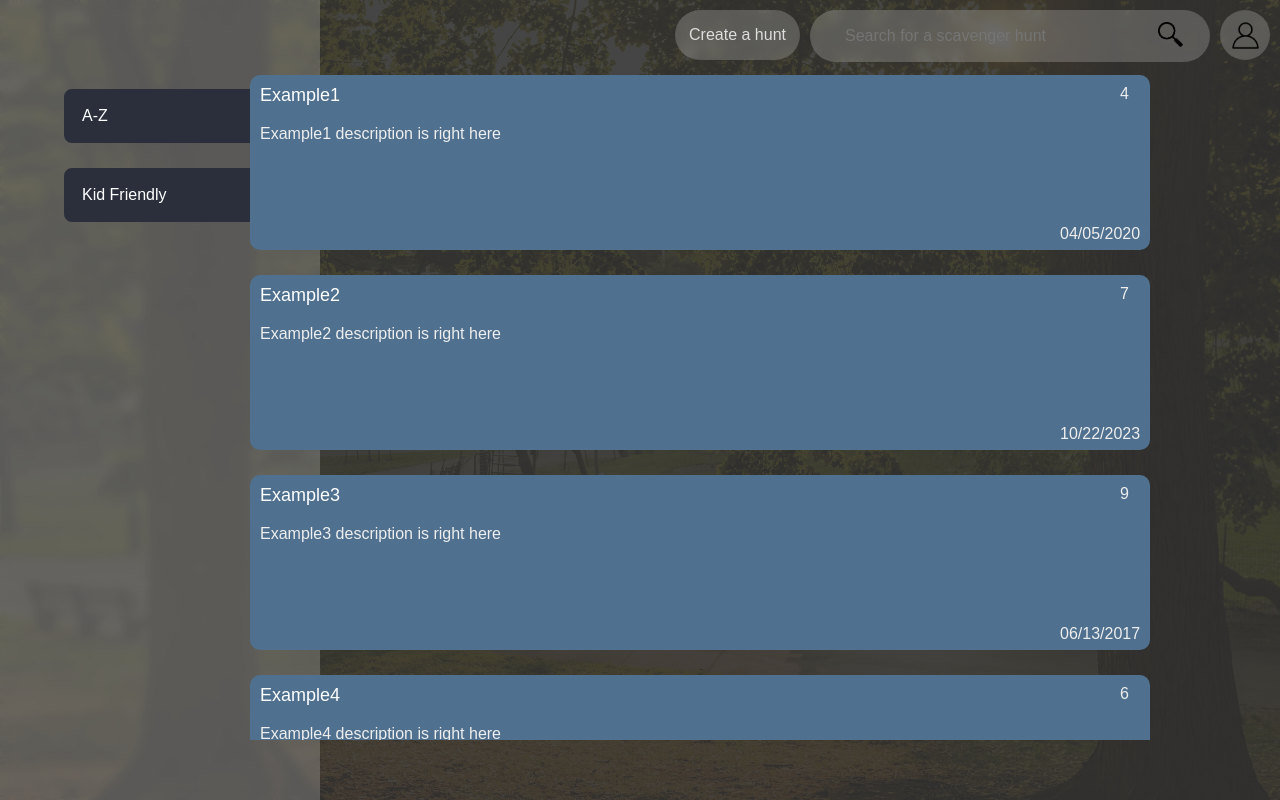
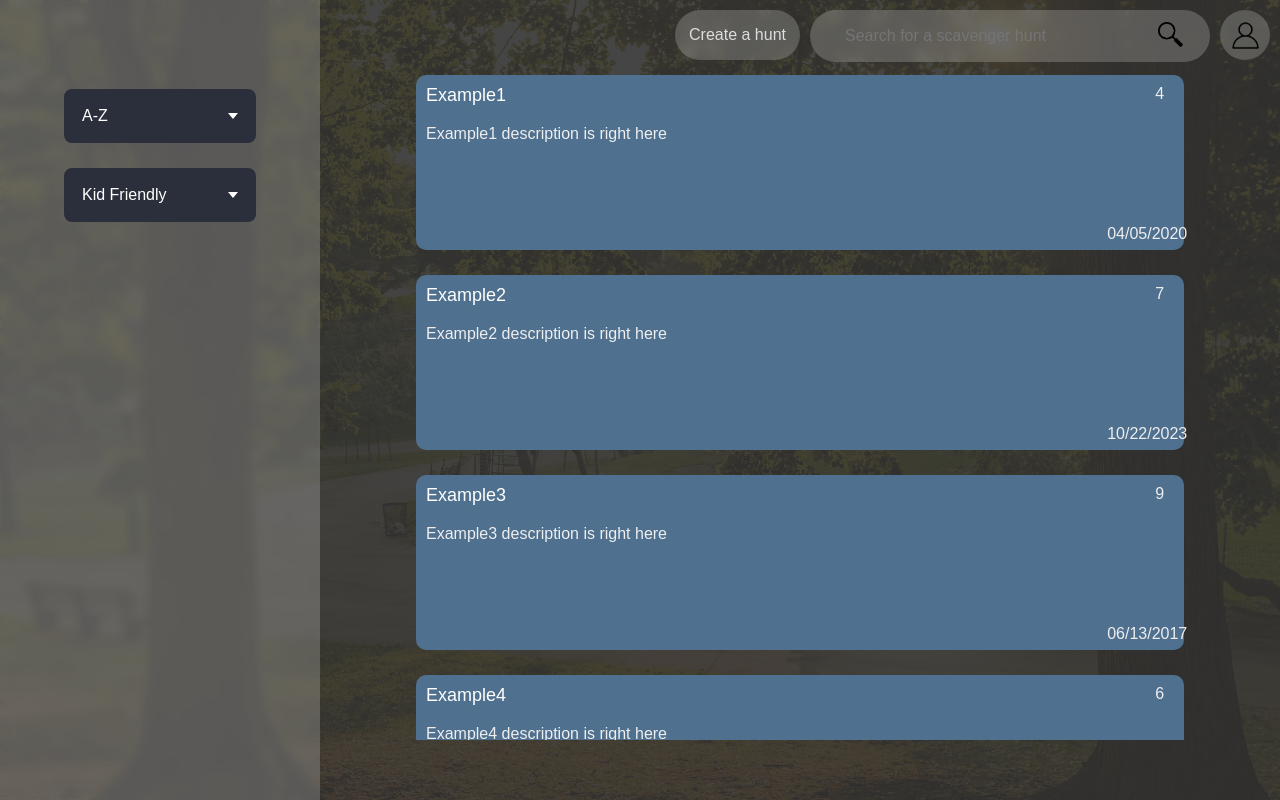
Before and after one commit to Thang1503/CSCE-4902-Scavenger-Hunt-Hub, a plain HTML site: page public/index.html in a window 1280 px wide. Drawn offline with Linux system fonts and the light colour scheme; files whose address does not match are found by name.

Commit message:
Update style.css

```diff
--- a/public/style.css
+++ b/public/style.css
@@ -28,7 +28,7 @@
 }
 
 .container{
-    width: 1150px;
+    width: 75%;
     height: 670px;
     background-color: rgba(255, 255, 255, 0);
     position: fixed;
@@ -40,14 +40,14 @@
 }
 
 .tile{
-    width: 900px;
+    width: 80%;
     height: 175px;
     background-color: rgb(79, 112, 142);
     margin-bottom: 25px;
     margin-top: 5px;
     border-radius: 10px;
     cursor: pointer;
-    margin-left: 120px;
+    margin-left: 10%;
 }
 
 .tile-title{
@@ -72,7 +72,7 @@
 	color: #eee;
 	position: absolute;
 	margin-top: 10px;
-	margin-left: 870px;
+	margin-left: 77%;
 }
 
 .tile-date{
@@ -80,7 +80,7 @@
 	color: #eee;
 	position: absolute;
 	margin-top: 150px;
-	margin-left: 810px;
+	margin-left: 72%;
 }
 
 .search-bar{
@@ -165,7 +165,7 @@
 }
 
 .dropdown{
-    min-width: 15em;
+    width: 100%;
     position: relative;
     margin-top: 25px;
 }
```
